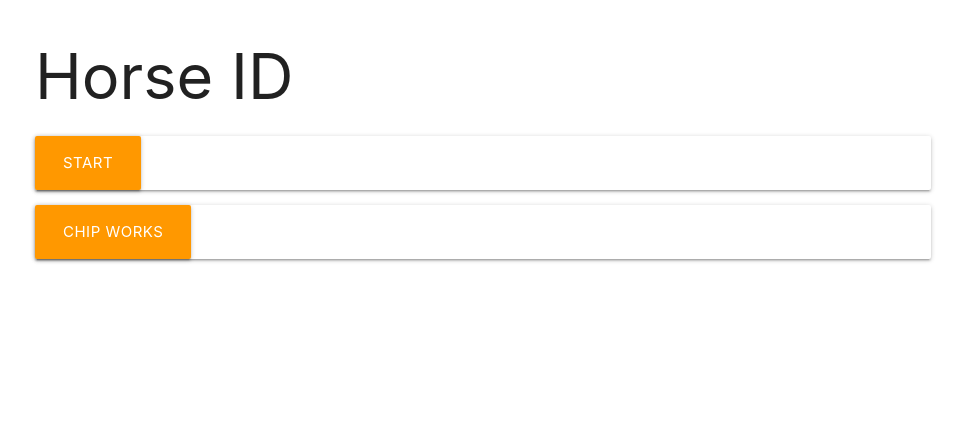
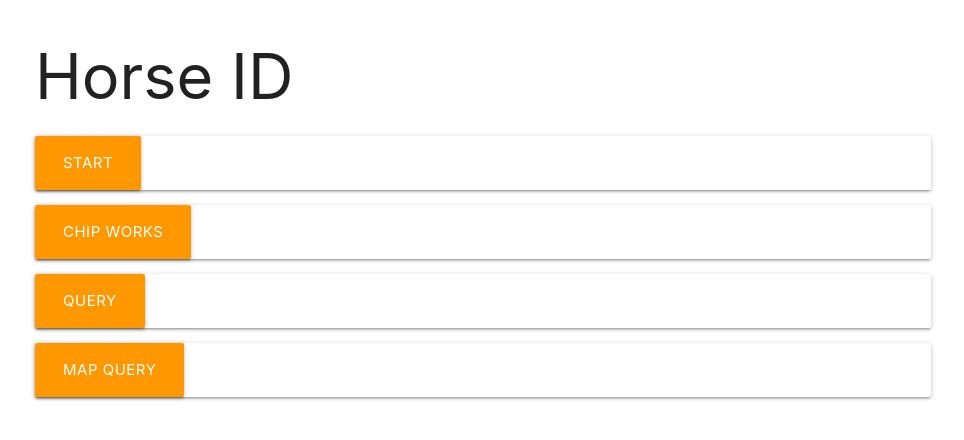
Before and after one commit to professorbashorun/Bayesian-Learning, a Django app: page / in a window 1280 px wide. Shown: the top 440 px of the page, without its empty margins (157-1121 px from the left). Run offline with Django 3.2, Linux system fonts and the light colour scheme.

Commit message:
index.html and bbn.py changes

```diff
--- a/templates/index.html
+++ b/templates/index.html
@@ -12,8 +12,7 @@
     <script src="https://cdnjs.cloudflare.com/ajax/libs/materialize/1.0.0-beta/js/materialize.min.js"></script>
 
 
-    <script
-            src="https://code.jquery.com/jquery-3.3.1.min.js"
+    <script src="https://code.jquery.com/jquery-3.3.1.min.js"
             integrity="sha256-FgpCb/KJQlLNfOu91ta32o/NMZxltwRo8QtmkMRdAu8="
             crossorigin="anonymous"></script>
 
@@ -33,24 +32,35 @@
       <div class="card">
     <a href="#"  id="next" class="btn btn-large waves-effect waves-light orange">Chip Works</a>
         </div>
+
+        <div class="card">
+    <a href="#"  id="query" class="btn btn-large waves-effect waves-light orange">Query</a>
+        </div>
+
+        <div class="card">
+    <a href="#"  id="map_query" class="btn btn-large waves-effect waves-light orange">Map Query</a>
+        </div>
+
     <div id="response"></div>
+
 </div>
 
 
 </body>
 <script>
 
-    alert();
-MODEL = false;
+    MODEL = false;
 
+
+    //starts the server
     $(document).on("click", "#start", function() {
         var sel = this;
-        var data={"hello":"world"};
+        var data={hello:"world"};
          $.ajax({
             url:"/model/start/",
             method: "PUT",
             dataType: "JSON",
-            data: data,
+            data: JSON.stringify(data),
             success: function (json) {
                 $("#response").append("<h4>"+json.output+"</h4>");
                 MODEL = json;
@@ -58,14 +68,14 @@ MODEL = false;
             error: function(XMLHttpRequest, textStatus, errorThrown) {
                     alert(textStatus);
                 }
-
-        });
+            });
+     });
 
 
-    });
 
 
-     $(document).on("click", "#next", function() {
+    //builds default system
+    $(document).on("click", "#next", function() {
         var sel = this;
         var data = { node : "chip_work", result: "True" };
 
@@ -73,18 +83,58 @@ MODEL = false;
             url: "/model/build/",
             method: "PUT",
             dataType: "JSON",
-            data: data,
+            data: JSON.stringify(data),
             success: function (json) {
-
                 $("#response").append("<h4>"+json.output+"</h4>");
             },
             error: function(XMLHttpRequest, textStatus, errorThrown) {
-                    alert(textStatus);
-                }
-
+                alert(textStatus);
+            }
         });
+    });
 
 
+
+
+    //makes query
+    $(document).on("click", "#query", function() {
+        var sel = this;
+        var data = { variables : ["chip_work"], evidences:{id_verifying: 0, id_using: 0, owner_sta: 0} };
+
+        $.ajax({
+            url: "/model/query/",
+            method: "PUT",
+            dataType: "JSON",
+            data: JSON.stringify(data),
+            success: function (json) {
+                $("#response").append("<h4>"+json.output+"</h4>");
+            },
+            error: function(XMLHttpRequest, textStatus, errorThrown) {
+                alert(textStatus);
+            }
+        });
+    });
+
+
+
+
+    //makes map queries
+    $(document).on("click", "#map_query", function() {
+        var sel = this;
+        var data = { "variables" : ["chip_work", "identifiability"], "evidences":{"id_verifying": 0, "id_using": 0, "owner_sta": 0} };
+
+        $.ajax({
+            url: "/model/map_query/",
+            method: "PUT",
+            dataType: "JSON",
+            data: JSON.stringify(data),
+            success: function (json) {
+                $("#response").append("<h4>"+json.output+"</h4>");
+            },
+            error: function(XMLHttpRequest, textStatus, errorThrown) {
+                alert(textStatus);
+            }
+        });
     });
 
 </script>
```
